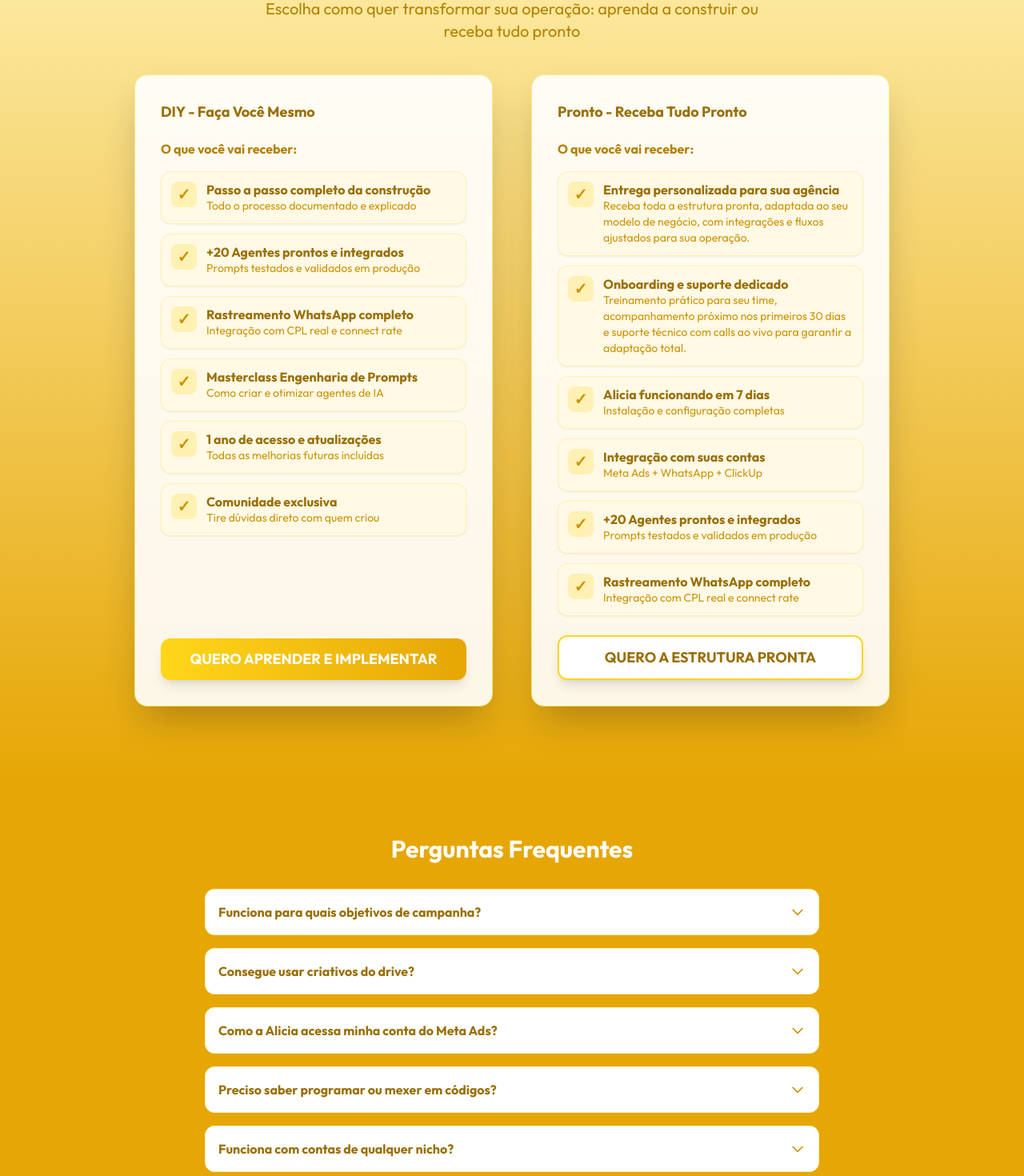
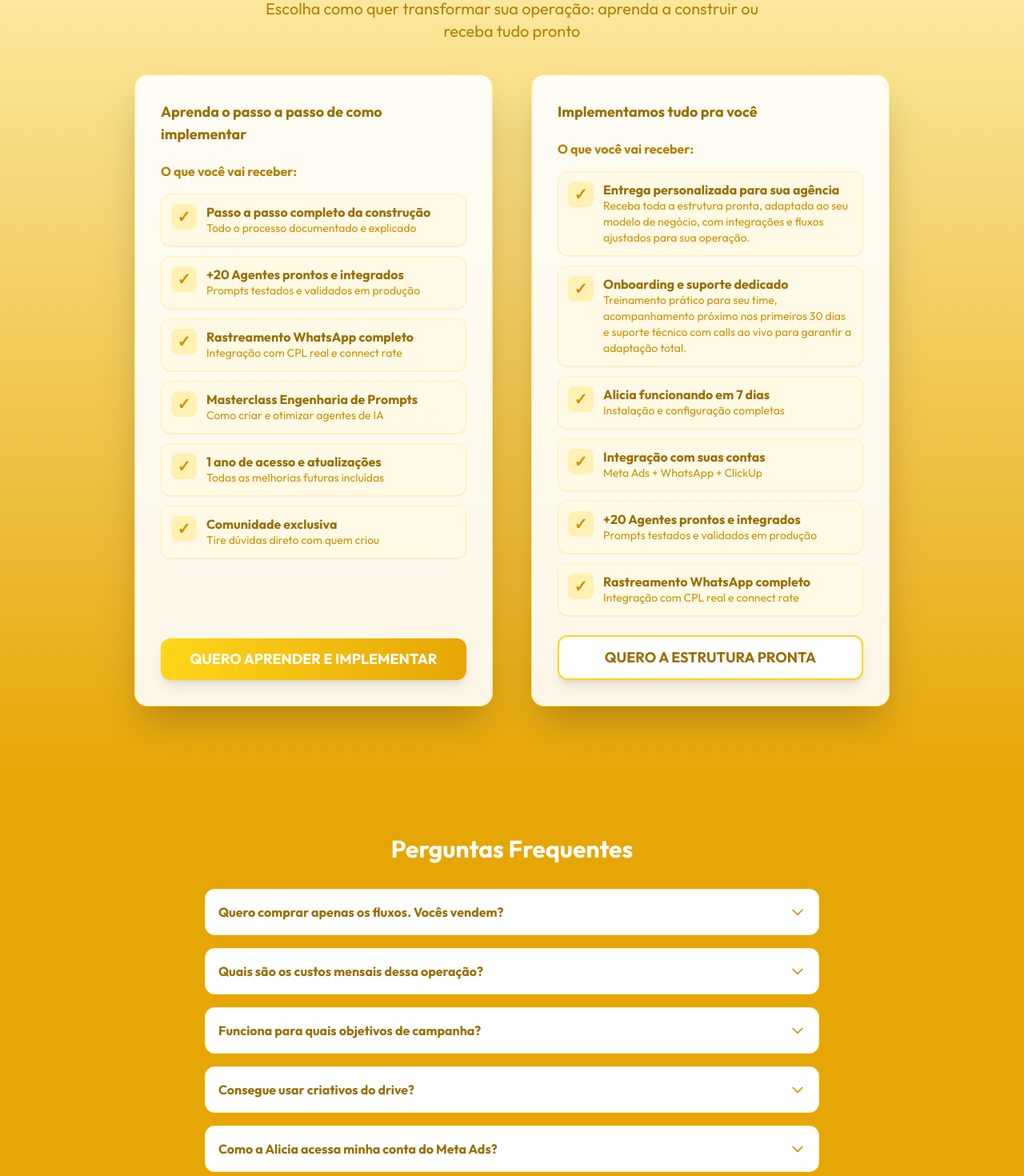
Before and after one commit to rafaelima91/lpaliciatrafego, a Nuxt app: page / in a window 1280 px wide. Shown: the part 4780-6250 px from the top of the page at 80% size. Built offline with nearby package versions, Linux system fonts and the light colour scheme.

Commit message:
feat: checkout da coluna aprender volta a redirecionar para Kiwify, estrutura pronta segue para WhatsApp

```diff
--- a/app/components/CheckoutFormModal.vue
+++ b/app/components/CheckoutFormModal.vue
@@ -64,9 +64,8 @@ async function submit() {
     const msg = encodeURIComponent('Quero comprar os fluxos prontos do agente de IA que atua como tráfego pago 🤖')
     window.location.href = `https://wa.me/5521970714152?text=${msg}`
   } else {
-    // Redireciona para WhatsApp com mensagem personalizada (aprender)
-    const msg = encodeURIComponent('Olá! Quero aprender a criar os Agentes de IA que atuam como gestor de tráfego.')
-    window.location.href = `https://wa.me/5521970714152?text=${msg}`
+    // Redireciona para checkout da Comunidade Alicia (aprender a implementar)
+    window.location.href = 'https://pay.kiwify.com.br/GusB6nV'
   }
   close()
 }
--- a/app/components/sections/CheckoutSection.vue
+++ b/app/components/sections/CheckoutSection.vue
@@ -7,7 +7,7 @@
       <div class="w-full flex flex-col md:flex-row gap-8 md:gap-12 items-stretch justify-center">
         <!-- Card DIY -->
         <div class="flex-1 min-w-[320px] max-w-md bg-white/90 rounded-2xl shadow-2xl p-8 flex flex-col border border-primary-200">
-          <span class="text-primary-900 font-bold text-lg mb-1">DIY - Faça Você Mesmo</span>
+          <span class="text-primary-900 font-bold text-lg mb-1">Aprenda o passo a passo de como implementar</span>
           <div class="flex items-end gap-2 mb-2">
             <!-- Preço removido conforme solicitado -->
           </div>
@@ -60,7 +60,7 @@
         </div>
         <!-- Card Pronto -->
         <div class="flex-1 min-w-[320px] max-w-md bg-white/90 rounded-2xl shadow-2xl p-8 flex flex-col border border-primary-200">
-          <span class="text-primary-900 font-bold text-lg mb-1">Pronto - Receba Tudo Pronto</span>
+          <span class="text-primary-900 font-bold text-lg mb-1">Implementamos tudo pra você</span>
           <div class="flex items-end gap-2 mb-2">
             <!-- Preço removido conforme solicitado -->
           </div>
--- a/app/components/sections/FaqSection.vue
+++ b/app/components/sections/FaqSection.vue
@@ -3,6 +3,12 @@
     <div class="max-w-3xl mx-auto">
       <h2 class="text-3xl font-extrabold text-white mb-8 text-center">Perguntas Frequentes</h2>
       <div class="space-y-4">
+        <FaqItem question="Quero comprar apenas os fluxos. Vocês vendem?">
+          Vendemos sim. Entre em contato com nosso time de suporte <a href="https://wa.me/5521973891843?text=Quero%20comprar%20os%20fluxos%20do%20ecossistema%20Alicia%20de%20Trafego%20Pago%20%F0%9F%A4%96" target="_blank" class="underline font-semibold">clicando aqui</a>.
+        </FaqItem>
+        <FaqItem question="Quais são os custos mensais dessa operação?">
+          O custo da VPS é cerca de US$30. O consumo de tokens, mesmo na conta em que mais rodamos, criamos campanhas, otimizamos anúncios e geramos relatórios, nunca ultrapassou US$10 em um mês.
+        </FaqItem>
         <FaqItem question="Funciona para quais objetivos de campanha?">
           Alicia sobe e otimiza qualquer objetivo de campanha no Meta Ads, exceto promoção de App.
         </FaqItem>
```
